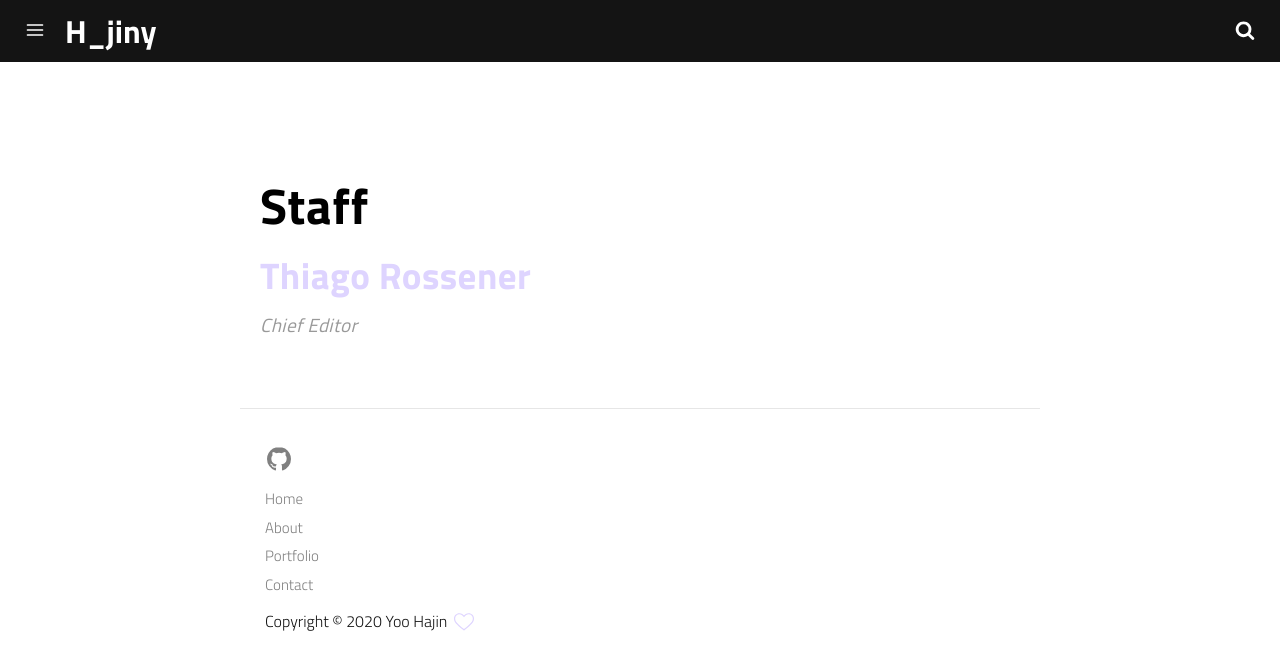
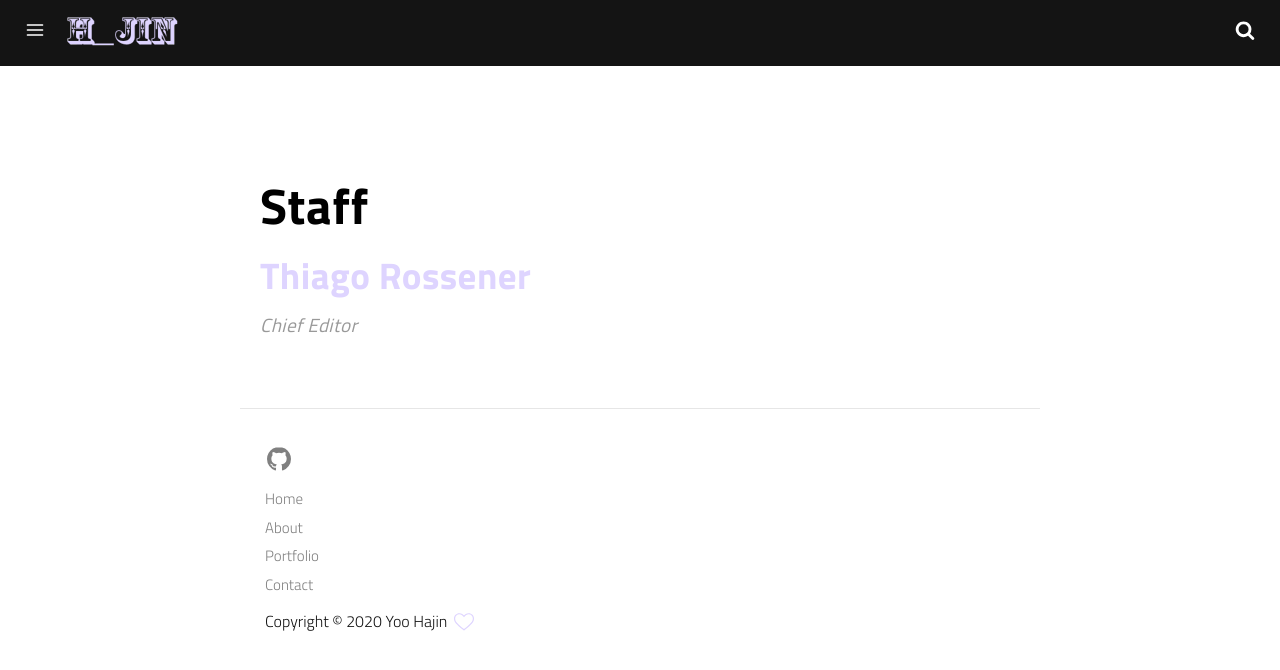
Before and after one commit to Hjinyyyy/Hjinyyyy.github.io, a Jekyll site: the page built from staff.html, in a window 1280 px wide. Shown: the top 670 px of the page. Built offline with Jekyll 4.4.1, drawn with Linux system fonts in a browser that asks for light colours; a script that is not in the unit is left out.

Commit message:
favicon, logo 교체

```diff
--- a/_includes/head.html
+++ b/_includes/head.html
@@ -56,10 +56,10 @@
     <meta property="og:site_name" content="{{ site.title }}">
 
     <!-- Favicon -->
-    <link rel="shortcut icon" href="{{ site.baseurl }}/assets/img/favicon3/favicon.ico" type="image/x-icon" />
+    <link rel="shortcut icon" href="{{ site.baseurl }}/assets/img/favicon4/favicon.ico" type="image/x-icon" />
 
     <!-- Apple Touch Icons -->
-    <link rel="apple-touch-icon" href="{{ site.baseurl }}/assets/img/favicon3/apple-touch-icon.png" />
+    <link rel="apple-touch-icon" href="{{ site.baseurl }}/assets/img/favicon4/apple-touch-icon.png" />
     <!-- <link rel="apple-touch-icon" sizes="57x57" href="/assets/img/icons/apple-touch-icon-57x57.png" />
     <link rel="apple-touch-icon" sizes="72x72" href="/assets/img/icons/apple-touch-icon-72x72.png" />
     <link rel="apple-touch-icon" sizes="114x114" href="/assets/img/icons/apple-touch-icon-114x114.png" />
--- a/_includes/header.html
+++ b/_includes/header.html
@@ -4,7 +4,7 @@
     </a>
     <h1 class="logo">
         <a href="{{ site.baseurl }}/">
-           H_jiny
+           <img src="/assets/img/logo.png" alt="logo">
         </a>
     </h1>
     <a id="search" class="dosearch" role="button">
```
Also changed, not shown: assets/img/slide/blur-1853305_1920.jpg (added), assets/img/slide/slides-01.jpg (added), assets/img/slide/slides-02.jpg (renamed from src/img/slides-02.jpg), assets/img/slide/slides-03.jpg (added), src/img/slide/blur-1853305_1920.jpg (added), src/img/slide/slides-01.jpg (added), src/img/slide/slides-02.jpg (added), src/img/slide/slides-03.jpg (added).
